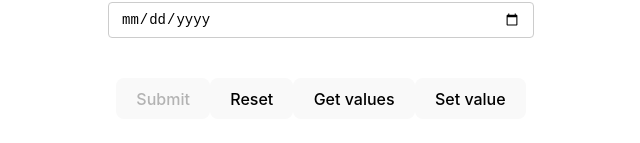
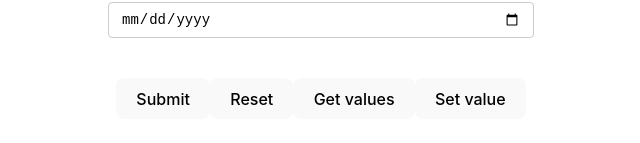
Before and after one commit to Shahrukh-elRed/react-hook-form-demo, a React (Create React App) app: page / in a window 1280 px wide. Shown: the part 907-1050 px from the top of the page, without its empty margins (319-959 px from the left). Built offline with nearby package versions, Linux system fonts and the light colour scheme; no server answers.

Commit message:
async validation

```diff
--- a/src/components/YoutubeForm.js
+++ b/src/components/YoutubeForm.js
@@ -141,6 +141,13 @@ const YoutubeForm = () => {
                 notBlacklisted: (fieldValue) =>
                   !fieldValue.endsWith("baddomain.com") ||
                   "This domain is not supported",
+                emailAvailable: async (fieldValue) => {
+                  const response = await fetch(
+                    `https://jsonplaceholder.typicode.com/users?email=${fieldValue}`
+                  );
+                  const data = await response.json();
+                  return data.length == 0 || "Email already exists";
+                },
               },
             })}
           />
@@ -238,7 +245,8 @@ const YoutubeForm = () => {
           <p className="error">{errors.dob?.message}</p>
         </div>
 
-        <button disabled={!isDirty || !isValid || isSubmitting}>Submit</button>
+        {/* <button disabled={!isDirty || !isValid || isSubmitting}>Submit</button> */}
+        <button disabled={!isDirty || isSubmitting}>Submit</button>
 
         <button type="button" onClick={() => reset()}>
           Reset
```
